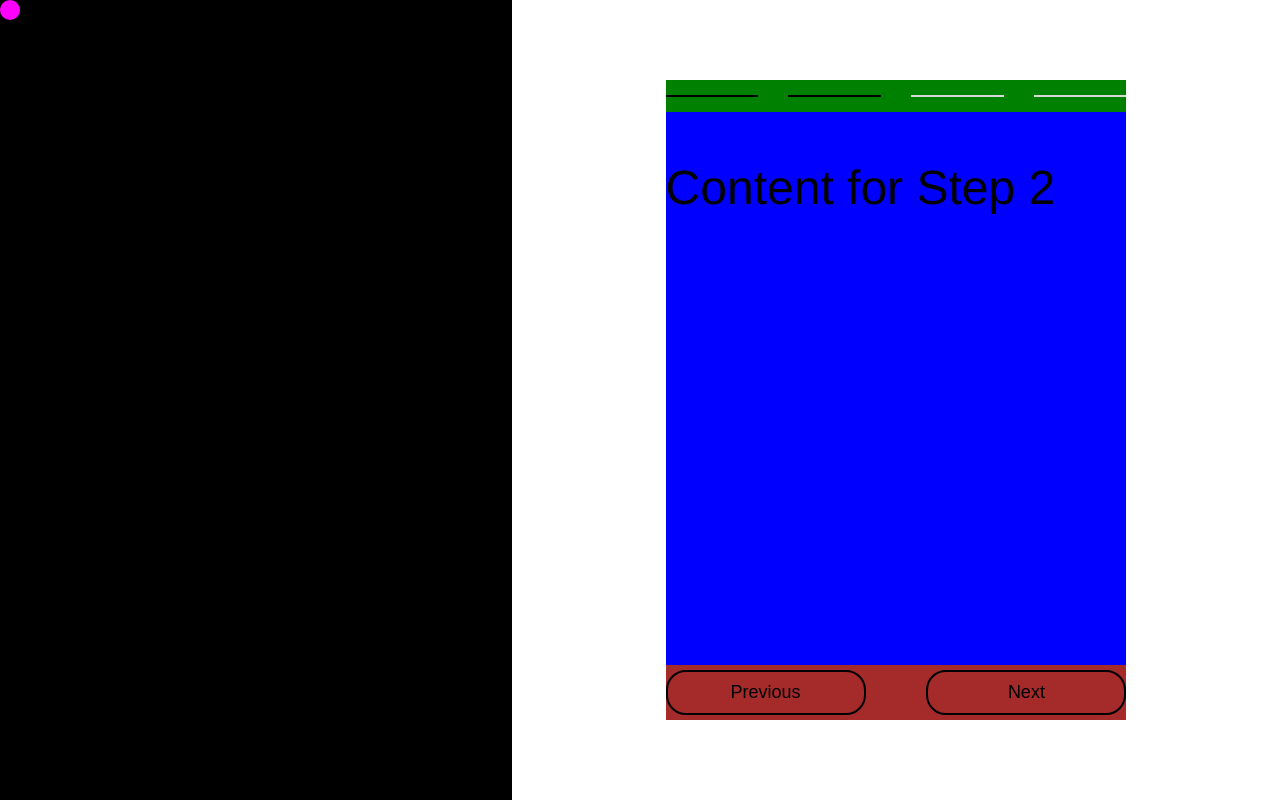
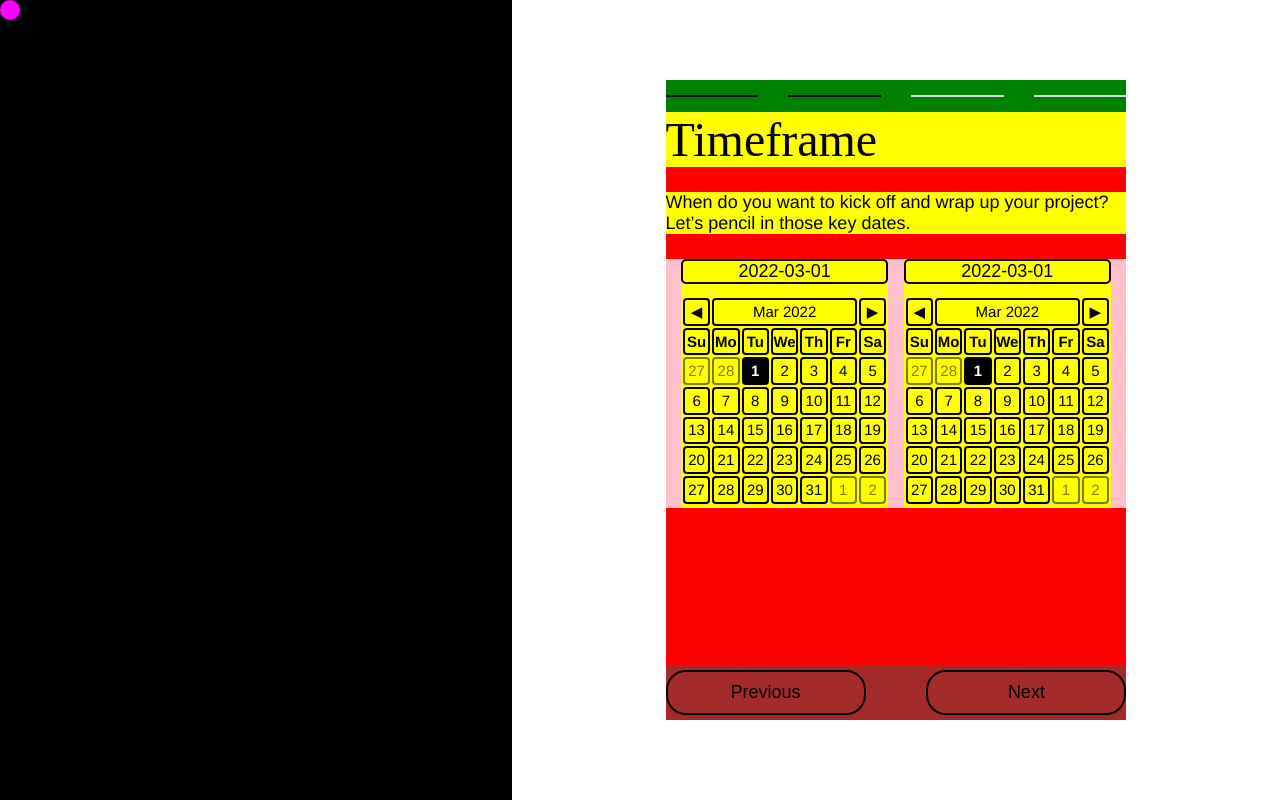
Before and after one commit to Zentinel-Consulting/zentinel-consulting, a SvelteKit app: page /lets-talk in a window 1280 px wide. Both pictures are taken after a click on the button "Next". Built offline with nearby package versions, Linux system fonts and the light colour scheme.

Commit message:
date pickers working correclty

```diff
--- /dev/null
+++ b/src/components/DatePicker.svelte
@@ -0,0 +1,146 @@
+<script context="module">
+  export function iso(date) {
+    const pad = n => n < 10 ? "0" + n : n;
+    return date.getFullYear() + "-" + pad(date.getMonth()+1) + "-" + pad(date.getDate());
+  }
+</script>
+
+<script>
+  export let value = iso(new Date());
+  export let days = 'Su|Mo|Tu|We|Th|Fr|Sa'.split('|');
+  export let months = 'Jan|Feb|Mar|Apr|May|Jun|Jul|Aug|Sep|Oct|Nov|Dec'.split('|');
+  export let start = 0; // first day of the week (0 = Sunday, 1 = Monday)
+  export let offset = 0; // offset in months from currently selected date
+
+  let date = iso(new Date());
+
+  $: acceptDate(value);
+
+  function acceptDate(value) {
+    const newDate = new Date(value);
+
+    if (!isNaN(newDate)) {
+      date = iso(newDate);
+    }
+  }
+
+  function go(direction) {
+    offset = offset + direction;
+  }
+
+  function selectDate(newValue) {
+    date = newValue;
+    value = newValue;
+    offset = 0;
+  }
+
+  $: viewDate = viewDateFrom(date, offset);
+
+  $: month = months[viewDate.getMonth()];
+
+  $: year = viewDate.getFullYear();
+
+  $: weeks = weeksFrom(viewDate, date, start);
+
+  function viewDateFrom(date, offset) {
+    var viewDate = new Date(date);
+    viewDate.setMonth(viewDate.getMonth() + offset);
+    return viewDate;
+  }
+
+  function weeksFrom(viewDate, date, start) {
+    var first = new Date(viewDate.getTime());
+    first.setDate(1);
+    first.setDate(first.getDate() + ((start - first.getDay() - 7) % 7));
+
+    var last = new Date(viewDate.getTime());
+    last.setDate(new Date(viewDate.getFullYear(), viewDate.getMonth() + 1, 0).getDate());
+    last.setDate(last.getDate() + ((start - last.getDay() + 6) % 7));
+
+    var d = new Date(first.getTime()),
+        M = viewDate.getMonth(),
+        Y = viewDate.getFullYear(),
+        week = [],
+        weeks = [week];
+
+    while (d.getTime() <= last.getTime()) {
+      var dd = d.getDate(),
+          mm = d.getMonth(),
+          yy = d.getFullYear(),
+          value = iso(d);
+
+      week.push({
+        date: dd,
+        value,
+        class: [
+          date === value ? "selected" : "",
+          mm == M ? "" : ((mm > M ? yy >= Y : yy > Y) ? "future" : "past")
+        ].join(' ')
+      });
+
+      d = new Date(d.getFullYear(), d.getMonth(), d.getDate() + 1);
+
+      if (d.getDay() === start) {
+        week = [];
+        weeks.push(week);
+      }
+    }
+
+    return weeks;
+  }
+</script>
+
+<table
+  class="main-table"
+>
+  <tr>
+    <td class="btn" on:click={() => go(-1)}>&#9664;</td>
+    <td colspan=5>{month} {year}</td>
+    <td class="btn" on:click={() => go(+1)}>&#9654;</td>
+  </tr>
+  <tr>
+    {#each days as day}
+    <th>{day}</th>
+    {/each}
+  </tr>
+  {#each weeks as week}
+  <tr>
+    {#each week as day}
+    <td class="btn {day.class}" on:click={() => selectDate(day.value)}>{day.date}</td>
+    {/each}
+  </tr>
+  {/each}
+</table>
+
+<style>
+  .main-table {
+    width: 100%;
+    height: 100%;
+  }
+  td, th {
+    font-size: 15px;
+    width: 14%;
+    text-align: center;
+    border-radius: 4px;
+    border: 2px solid black;
+    line-height: 80%;
+    margin: 0;
+    padding: 0;
+  }
+  td.past, td.future {
+    opacity: 0.5;
+  }
+  .btn {
+    cursor: pointer;
+  }
+  .btn:hover {
+    background: gray;
+    color: white;
+  }
+  td.selected {
+    color: #ffffff;
+    font-weight: bold;
+    background-color: black;
+    border-color: black;
+  }
+</style>
--- a/src/components/FormInput.svelte
+++ b/src/components/FormInput.svelte
@@ -1,35 +1,87 @@
 <script>
+  import DatePicker from "./DatePicker.svelte";
+  export let type_t = "text";
   export let id_t = "name";
   export let name_t = "name";
-  export let placeholder_t = "Name";
+  export let placeholder_t = "What's your name?";
+
+  let selectedDate = "2022-03-01";
 </script>
 
-<div
-  class="text-input-field-container"
->
-  <input type="text" id={id_t} name={name_t} placeholder={placeholder_t}>
-</div>
+{#if type_t === "text"  || type_t === "email"}
+  <div
+    class="text-input-field-container"
+  >
+    <input type={type_t} id={id_t} name={name_t} placeholder={placeholder_t}>
+  </div>
+{:else if type_t === "date"}
+  <div
+    class="date-component-holder"
+  >
+    <input type="text" id={id_t} name={name_t} placeholder={placeholder_t} bind:value={selectedDate}>
+    <div class="date-picker-spacer"></div>
+    <div
+      class="date-input-field-container"
+    >
+      <DatePicker bind:value={selectedDate} />
+    </div>
+  </div>
+{/if}
 
 <style>
-  .text-input-field-container {
-    width: 100%;
-    height: 8%;
-    background-color: #D9D9D9;
-  }
   .text-input-field-container {
     display: flex;
     align-items: center;
     justify-content: space-evenly;
-    border-radius: 7px;
+    width: 100%;
+    height: 8%;
   }
   .text-input-field-container input {
     font-size: 25px;
     height: 100%;
-    width: 90%;
-    color: white;
+    width: 100%;
+    color: black;
     background: none;
     border: none;
     outline: none;
     -webkit-appearance: none;
+    font-size: 18px;
+    padding-left: 0.8em;
+    padding-right: 0.8em;
+    background-color: transparent;
+    border: 2px solid black;
+    border-radius: 5px;
+    box-sizing: border-box;
+  }
+  .date-component-holder {
+    display: flex;
+    flex-flow: column;
+    width: 100%;
+    height: 100%;
+  }
+  .date-picker-spacer {
+    height: 5%;
+  }
+  .date-component-holder input {
+    font-size: 25px;
+    height: 10%;
+    width: 100%;
+    color: black;
+    background: none;
+    border: none;
+    outline: none;
+    -webkit-appearance: none;
+    font-size: 18px;
+    padding-left: 0.8em;
+    padding-right: 0.8em;
+    background-color: transparent;
+    border: 2px solid black;
+    border-radius: 5px;
+    box-sizing: border-box;
+    text-align: center;
+  }
+  .date-input-field-container {
+    flex-grow: 1;
+    width: 100%;
   }
 </style>
--- a/src/components/StepperLetsTalk.svelte
+++ b/src/components/StepperLetsTalk.svelte
@@ -36,15 +36,66 @@
           in:fade={{ duration: 300 }}
           out:fade={{duration: 300 }}
         >
-          <p class="step-label">Personal Data</p>
-          <FormInput />
+          <p class="step-label">Howdy!</p>
+          <div
+            class="inputs-container"
+          >
+            <div class="form-spacer"/>
+            <p class="section-description-label">Tell us a bit about yourself so we can connect and collaborate. Your name, email, and a bit about where you work will do the trick!</p>
+            <div class="form-spacer"/>
+            <FormInput placeholder_t="What's your name?" />
+            <div class="form-spacer"/>
+            <FormInput placeholder_t="What's your last name?" />
+            <div class="form-spacer"/>
+            <FormInput placeholder_t="What's your email?" />
+            <div class="form-spacer"/>
+            <FormInput placeholder_t="What's the name of your company?" />
+            <div class="form-spacer"/>
+            <FormInput placeholder_t="What's your job title?" />
+          </div>
         </div>
       {/if}
       {#if currentStep === 1}
-        <p in:fade={{ duration: 300 }} out:fade={{ duration: 300 }}>Content for Step 2</p>
+        <div
+          class="step-content"
+          in:fade={{ duration: 300 }}
+          out:fade={{duration: 300 }}
+        >
+          <p class="step-label">Timeframe</p>
+          <div
+            class="inputs-container"
+          >
+            <div class="form-spacer"/>
+            <p class="section-description-label">When do you want to kick off and wrap up your project? Let’s pencil in those key dates.</p>
+            <div class="form-spacer"/>
+            <div
+              class="dates-row"
+            >
+              <div class="dates-cell">
+                <FormInput type_t="date" />
+              </div>
+              <div class="dates-cell">
+                <FormInput type_t="date" />
+              </div>
+            </div>
+          </div>
+        </div>
       {/if}
       {#if currentStep === 2}
-        <p in:fade={{ duration: 300 }} out:fade={{ duration: 300 }}>Content for Step 3</p>
+        <div
+          class="step-content"
+          in:fade={{ duration: 300 }}
+          out:fade={{duration: 300 }}
+        >
+          <p class="step-label">What Can We Build Together? </p>
+          <div
+            class="inputs-container"
+          >
+            <div class="form-spacer"/>
+            <p class="section-description-label">Tell us about your vision. What type of service are you looking for, and give us a brief description of your dream project.</p>
+            <div class="form-spacer"/>
+          </div>
+        </div>
       {/if}
       {#if currentStep === 3}
         <p in:fade={{ duration: 300 }} out:fade={{ duration: 300 }}>Content for Step 4</p>
@@ -100,6 +151,8 @@
     background-color: blue;
   }
   .step-content {
+    display: flex;
+    flex-flow: column;
     width: 100%;
     height: 100%;
     background-color: orange;
@@ -109,8 +162,38 @@
     padding: 0;
     background-color: yellow;
   }
+  .step-label {
+    font-family: "Times New Roman", Times, serif;
+  }
+  .inputs-container {
+    display: flex;
+    flex-direction: column;
+    flex-grow: 1;
+    width: 100%;
+    background-color: red;
+  }
+  .form-spacer {
+    height: 5%;
+  }
+  .section-description-label {
+    font-size: 18px;
+  }
   .input-fields {
     color: black;
+  }
+  .dates-row {
+    display: flex;
+    flex-direction: row;
+    justify-content: space-evenly;
+    width: 100%;
+    height: 50%;
+    background-color: pink;
+  }
+  .dates-cell {
+    display: flex;
+    justify-content: center;
+    width: 45%;
+    background-color: yellow;
   }
   .buttons-container {
     display: flex;
```
